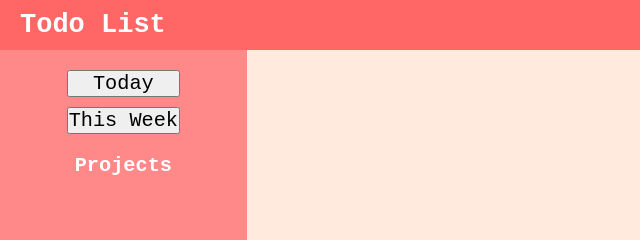
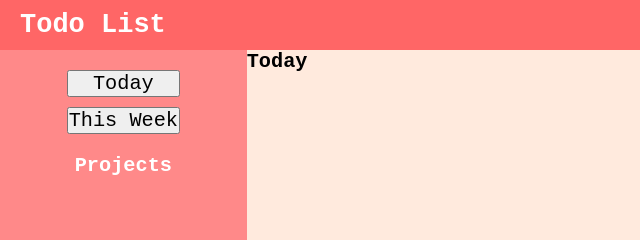
Before and after one commit to lunstia/todo-list, a website built with webpack: page dist/index.html in a window 1280 px wide. Shown: the top 240 px of the page, 0-640 px from the left. Built offline with nearby package versions, Linux system fonts and the light colour scheme.

Commit message:
Edit content structure

```diff
--- a/dist/index.html
+++ b/dist/index.html
@@ -25,9 +25,12 @@
             </div>
 
         </nav>
-        <div id="content">
+        <section id="content">
+            <h2 id="title">Today</h2>
+            <div id="todo-list">
 
-        </div>
+            </div>
+        </section>
     </main>
     <footer>
         <p>lunstia &copy; 2023</p>
```
